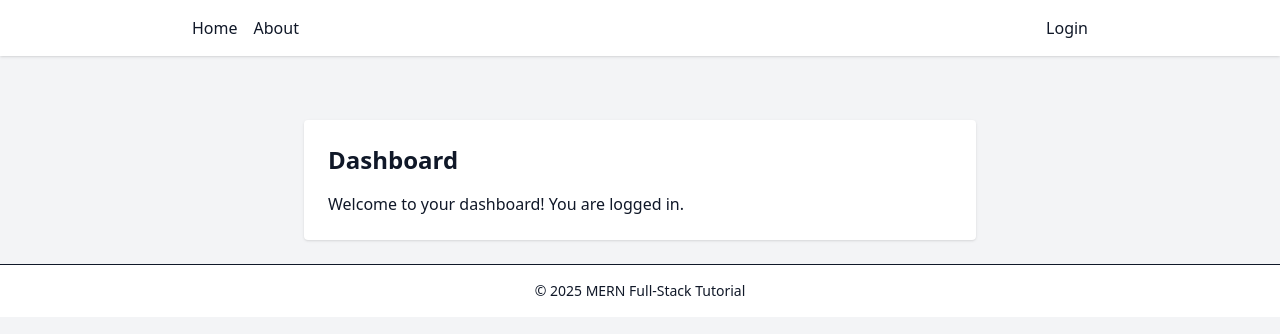
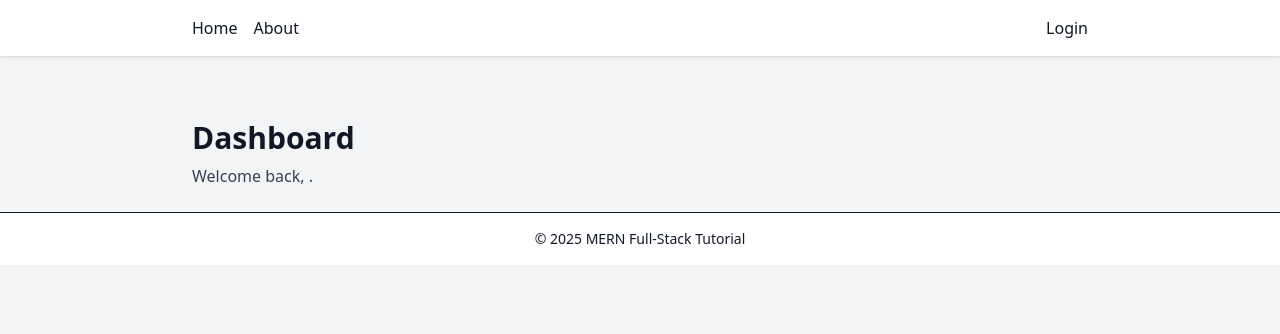
Before and after one commit to nidhipatel2910/MERN_Project, a Next.js app: page /dashboard in a window 1280 px wide. Shown: the top 334 px of the page. Built offline with nearby package versions, Linux system fonts and the light colour scheme; no server answers.

Commit message:
completed untill step 12

```diff
--- a/src/app/dashboard/page.tsx
+++ b/src/app/dashboard/page.tsx
@@ -1,8 +1,14 @@
+"use client";
+import { useSession } from "next-auth/react";
+
 export default function DashboardPage() {
+  const { data: session } = useSession();
   return (
-    <main className="max-w-2xl mx-auto mt-10 p-6 bg-white shadow rounded">
-      <h1 className="text-2xl font-bold mb-4">Dashboard</h1>
-      <p>Welcome to your dashboard! You are logged in.</p>
+    <main className="max-w-4xl mx-auto mt-10">
+      <h1 className="text-3xl font-semibold">Dashboard</h1>
+      <p className="mt-2 text-gray-700">
+        Welcome back, {session?.user?.email}.
+      </p>
     </main>
   );
 }
```
